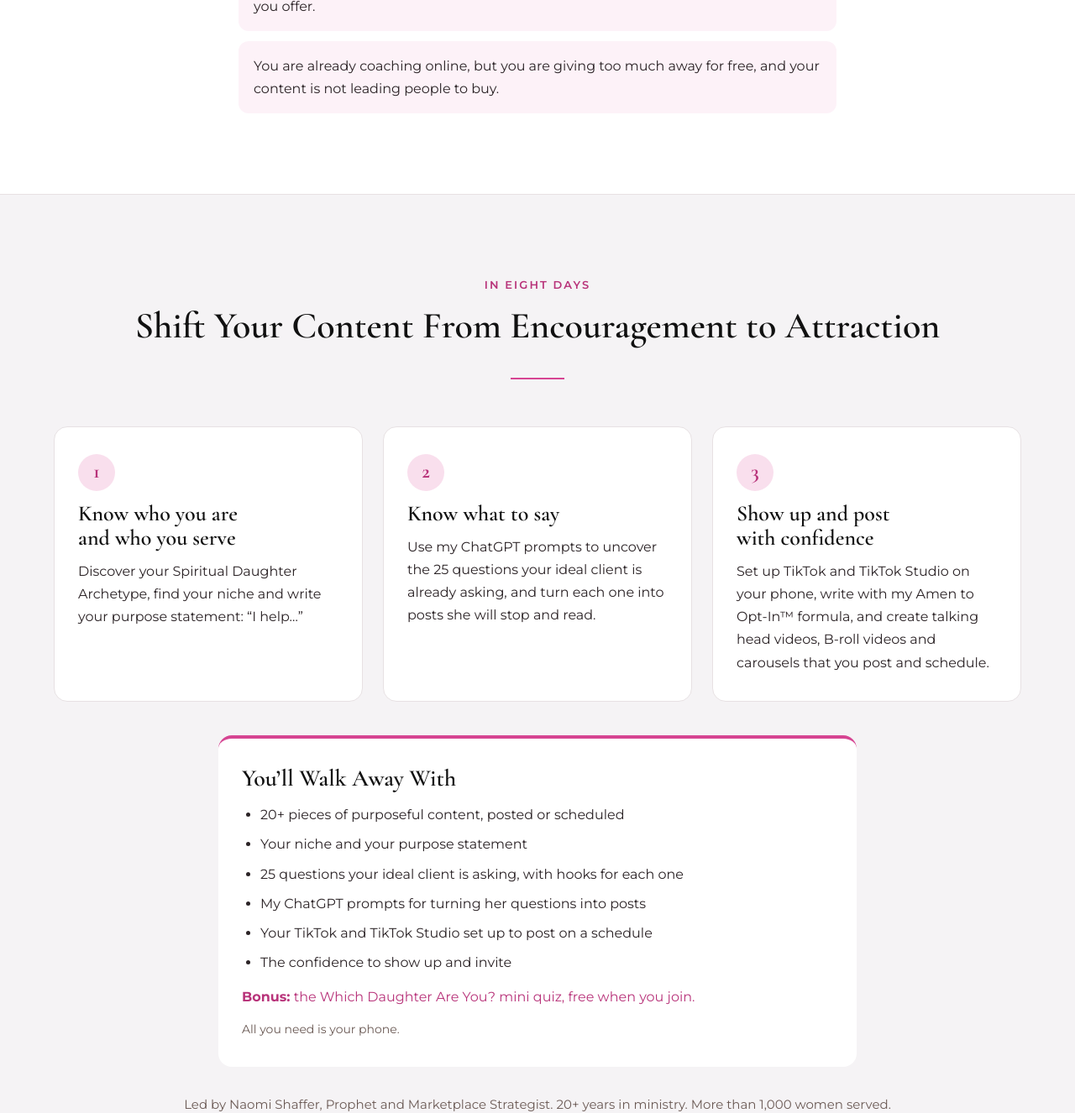
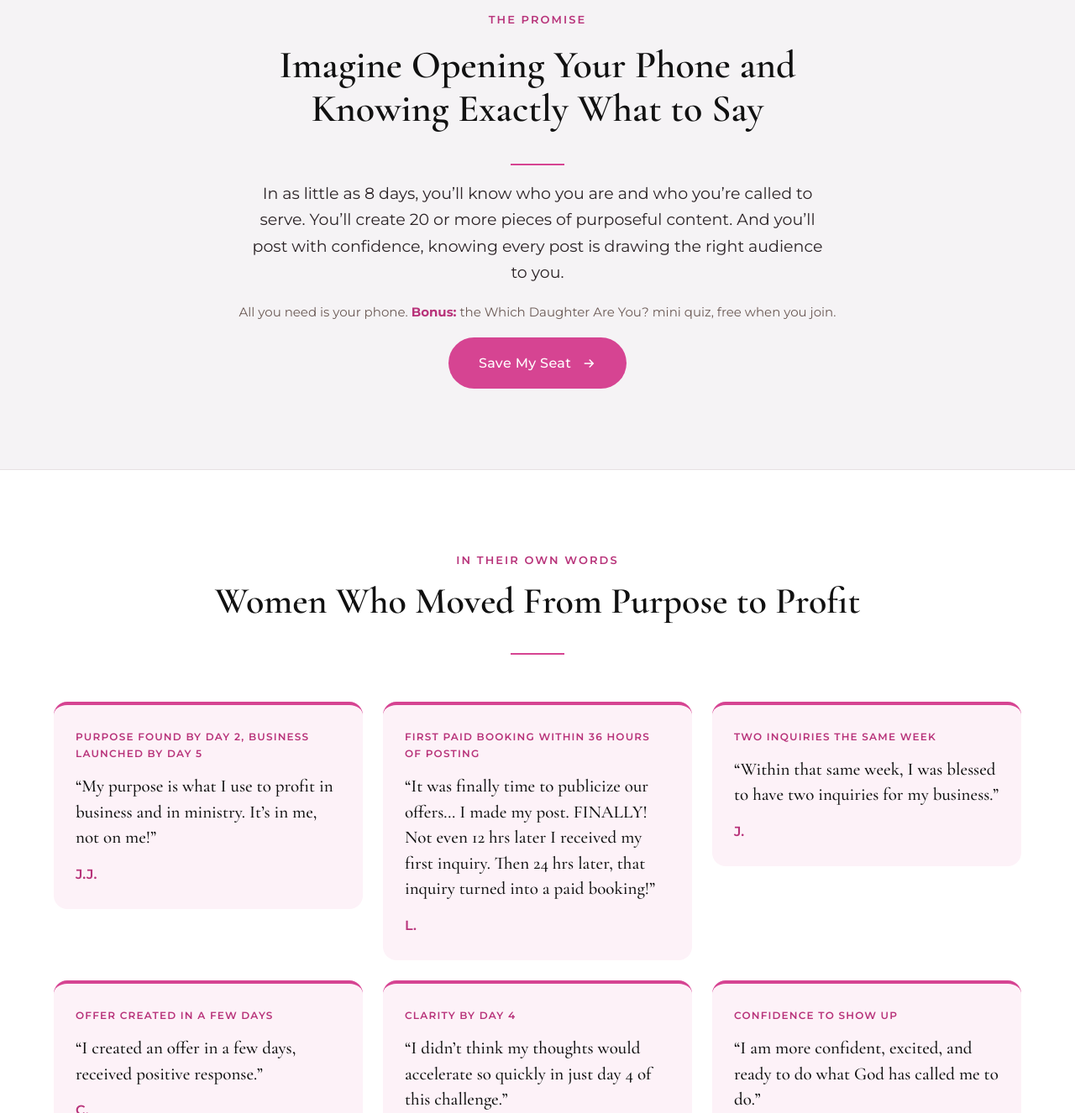
Before and after one commit to naomiroe03/kingdomroe.com, an Astro site: page /8-day-shift in a window 1280 px wide. Shown: the part 1474-2800 px from the top of the page at 84% size. Built offline with nearby package versions, Linux system fonts and the light colour scheme; Astro itself is replaced by a stand-in of ours.

Commit message:
8-Day sales page: simple problem, desire and promise
Co-Authored-By: Claude Opus 5.5 <noreply@anthropic.com>
Claude-Session: https://claude.ai/code/session_014V8Uog4Tv7VHYGQ5srj9hA

```diff
--- a/src/pages/8-day-shift.astro
+++ b/src/pages/8-day-shift.astro
@@ -7,26 +7,6 @@ const arrow = '<svg viewBox="0 0 24 24" fill="none" stroke="currentColor" stroke
 // Until the Flodesk link is set, the button opens an email to Naomi so no one hits a dead end.
 const joinHref = CHALLENGE.url || `mailto:${EMAIL}?subject=${encodeURIComponent('Sign me up for The 8-Day Purposeful Content Shift')}`;
 const joinLabel = CHALLENGE.url ? `Join the Shift for ${CHALLENGE.price}` : 'Save My Seat';
-
-const shifts = [
-  ['Know who you are and who you serve', 'Discover your Spiritual Daughter Archetype, find your niche and write your purpose statement: “I help…”'],
-  ['Know what to say', 'Use my ChatGPT prompts to uncover the 25 questions your ideal client is already asking, and turn each one into posts she will stop and read.'],
-  ['Show up and post with confidence', 'Set up TikTok and TikTok Studio on your phone, write with my Amen to Opt-In™ formula, and create talking head videos, B-roll videos and carousels that you post and schedule.'],
-];
-
-const forYou = [
-  'You have been helping women offline with your expertise and experience, but online you end up ministering and motivating instead of inviting people into what you offer.',
-  'You are already coaching online, but you are giving too much away for free, and your content is not leading people to buy.',
-];
-
-const walkAway = [
-  '20+ pieces of purposeful content, posted or scheduled',
-  'Your niche and your purpose statement',
-  '25 questions your ideal client is asking, with hooks for each one',
-  'My ChatGPT prompts for turning her questions into posts',
-  'Your TikTok and TikTok Studio set up to post on a schedule',
-  'The confidence to show up and invite',
-];
 
 const proof = [
   ['My purpose is what I use to profit in business and in ministry. It’s in me, not on me!', 'J.J.', 'Purpose found by day 2, business launched by day 5'],
@@ -39,14 +19,14 @@ const proof = [
 ---
 <Base
   title="The 8-Day Purposeful Content Shift™ | Kingdom Roe Coaching & Consulting"
-  description="Stop posting just to encourage. In 8 days, learn to create content that leads the people God has called you to straight to your offer."
+  description="In as little as 8 days, know who you are, create 20+ pieces of purposeful content, and post with the confidence to attract the right audience."
 >
   <section class="hero">
     <div class="wrap center hero-inner">
       <p class="eyebrow">The 8-Day Purposeful Content Shift™</p>
       <h1>Stop Posting Just to Encourage. Start Attracting the People God Has Called You To.</h1>
       <hr class="rule" />
-      <p class="lede">In eight days, you’ll create 20+ pieces of purposeful content that lead the right people to your offer, using only your phone.</p>
+      <p class="lede">In as little as 8 days, know who you are, create 20+ pieces of purposeful content, and post with the confidence to attract the right audience.</p>
       <div class="join">
         <a class="btn" href={joinHref}>{joinLabel} <Fragment set:html={arrow} /></a>
         <p class="when">{CHALLENGE.dates ? CHALLENGE.dates : 'New dates coming soon'} · {CHALLENGE.price}</p>
@@ -59,33 +39,22 @@ const proof = [
       <p class="eyebrow">Where you are right now</p>
       <h2>You Show Up. You Post. You Encourage. And Nobody Asks How to Work With You.</h2>
       <hr class="rule" />
-      <p>People love your posts. They comment “Amen.” They tell you it was exactly what they needed. But no one has asked, “How do I join?”</p>
-      <p>You know God put more in you than encouragement. You have a gift, an offer, an assignment. You just don’t know what to say to lead people from your post to it. So you keep posting, and you keep hoping the right people find you.</p>
+      <p>People love your posts. They comment “Amen.” They tell you it was exactly what they needed. But no one asks, “How do I join?”</p>
+      <p>You know God placed more in you than encouragement. You just don’t know what to say to lead the right people to you.</p>
       <p class="callout">You don’t need to post more. You need to post with purpose.</p>
-      <h3 class="for-you-title">This Is for You If</h3>
-      <ul class="for-you">{forYou.map((f) => <li>{f}</li>)}</ul>
     </div>
   </section>
 
   <section class="band">
     <div class="wrap">
-      <div class="section-head center">
-        <p class="eyebrow">In eight days</p>
-        <h2>Shift Your Content From Encouragement to Attraction</h2>
+      <div class="promise">
+        <p class="eyebrow">The promise</p>
+        <h2>Imagine Opening Your Phone and Knowing Exactly What to Say</h2>
         <hr class="rule" />
+        <p class="lede">In as little as 8 days, you’ll know who you are and who you’re called to serve. You’ll create 20 or more pieces of purposeful content. And you’ll post with confidence, knowing every post is drawing the right audience to you.</p>
+        <p class="small">All you need is your phone. <b>Bonus:</b> the Which Daughter Are You? mini quiz, free when you join.</p>
+        <div><a class="btn" href={joinHref}>{joinLabel} <Fragment set:html={arrow} /></a></div>
       </div>
-      <ol class="shifts">
-        {shifts.map(([t, d], i) => (
-          <li><span class="num">{i + 1}</span><h3>{t}</h3><p>{d}</p></li>
-        ))}
-      </ol>
-      <div class="walk">
-        <h3>You’ll Walk Away With</h3>
-        <ul>{walkAway.map((w) => <li>{w}</li>)}</ul>
-        <p class="bonus"><b>Bonus:</b> the Which Daughter Are You? mini quiz, free when you join.</p>
-        <p class="need">All you need is your phone.</p>
-      </div>
-      <p class="led center">Led by Naomi Shaffer, Prophet and Marketplace Strategist. 20+ years in ministry. More than 1,000 women served.</p>
     </div>
   </section>
 
@@ -115,9 +84,10 @@ const proof = [
         <span class="mono" aria-hidden="true">NR</span>
         <p class="eyebrow">The 8-Day Purposeful Content Shift™</p>
         <h2>You’ve Been Showing Up. Now Show Up on Purpose.</h2>
-        <p class="lede">Eight days to know who you are, speak to the women God sent you to, and leave with 20+ pieces of purposeful content ready to post.</p>
+        <p class="lede">Eight days from now, you can be posting with purpose and confidence, and attracting the women God sent you to.</p>
         <div><a class="btn" href={joinHref}>{joinLabel} <Fragment set:html={arrow} /></a></div>
         <p class="when">{CHALLENGE.dates ? CHALLENGE.dates : 'New dates coming soon'} · {CHALLENGE.price}</p>
+        <p class="led">Led by Naomi Shaffer, Prophet and Marketplace Strategist. 20+ years in ministry. More than 1,000 women served.</p>
       </div>
     </div>
   </section>
@@ -135,19 +105,11 @@ const proof = [
   .narrow h2 { font-size: clamp(30px, 3.8vw, 40px); }
   .callout { font-family: var(--display); font-style: italic; font-size: clamp(24px, 3vw, 30px); line-height: 1.35; color: var(--pink-deep); padding: 20px 0; border-block: 1px solid var(--pink-line); }
 
-  .shifts { list-style: none; margin: 0; padding: 0; display: grid; grid-template-columns: repeat(3, 1fr); gap: 24px; }
-  .shifts li { background: var(--white); border: 1px solid var(--line); border-radius: var(--radius); padding: 32px 28px; display: grid; gap: 12px; align-content: start; }
-  .num { display: grid; place-items: center; width: 44px; height: 44px; border-radius: 50%; background: var(--pink-soft); color: var(--pink-deep); font-family: var(--display); font-size: 24px; font-weight: 700; }
-  .shifts h3 { font-size: 26px; }
-  .for-you-title { font-size: 26px; margin-top: 12px; }
-  .for-you { margin: 0; padding: 0; list-style: none; display: grid; gap: 12px; }
-  .for-you li { background: var(--pink-faint); border-left: 0; border-radius: 12px; padding: 16px 18px; }
-  .walk { max-width: 760px; margin: 40px auto 0; background: var(--white); border-top: 4px solid var(--pink); border-radius: var(--radius); padding: 32px 28px; display: grid; gap: 14px; }
-  .walk h3 { font-size: 28px; }
-  .walk ul { margin: 0; padding-left: 22px; display: grid; gap: 8px; }
-  .bonus { color: var(--pink-deep); }
-  .need { font-size: 14px; color: var(--muted); }
-  .led { margin-top: 32px; font-size: 15px; color: var(--muted); }
+  .promise { max-width: 820px; margin: 0 auto; text-align: center; display: grid; gap: 18px; justify-items: center; }
+  .promise h2 { font-size: clamp(32px, 4.2vw, 46px); }
+  .promise .lede { max-width: 680px; }
+  .small { font-size: 15px; color: var(--muted); }
+  .small b { color: var(--pink-deep); }
 
   .quotes { display: grid; grid-template-columns: repeat(3, 1fr); gap: 24px; align-items: start; }
   .quote { margin: 0; background: var(--pink-faint); border-top: 4px solid var(--pink); border-radius: var(--radius); padding: 28px 26px; display: grid; gap: 14px; }
@@ -160,10 +122,11 @@ const proof = [
   .closing > *:not(.mono) { position: relative; }
   .closing h2 { font-size: clamp(30px, 4vw, 44px); max-width: 760px; }
   .closing .lede { max-width: 600px; }
+  .led { font-size: 14px; color: var(--muted); }
   .mono { position: absolute; left: 50%; bottom: -60px; transform: translateX(-50%); font-family: var(--display); font-size: 300px; font-weight: 600; color: var(--pink-faint); line-height: 1; pointer-events: none; }
 
   @media (max-width: 900px) {
-    .shifts, .quotes { grid-template-columns: 1fr; }
+    .quotes { grid-template-columns: 1fr; }
     .hero { padding-block: 72px 80px; }
     .mono { font-size: 220px; }
   }
```
